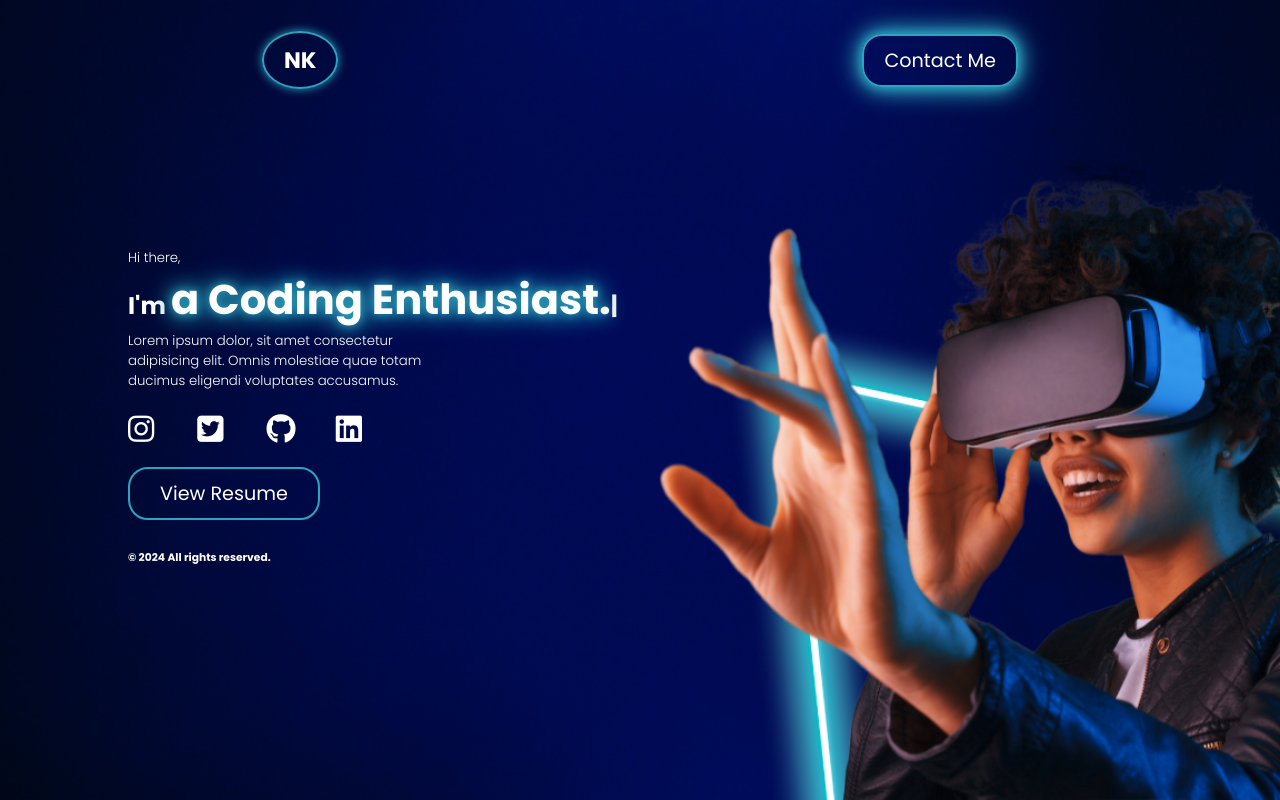
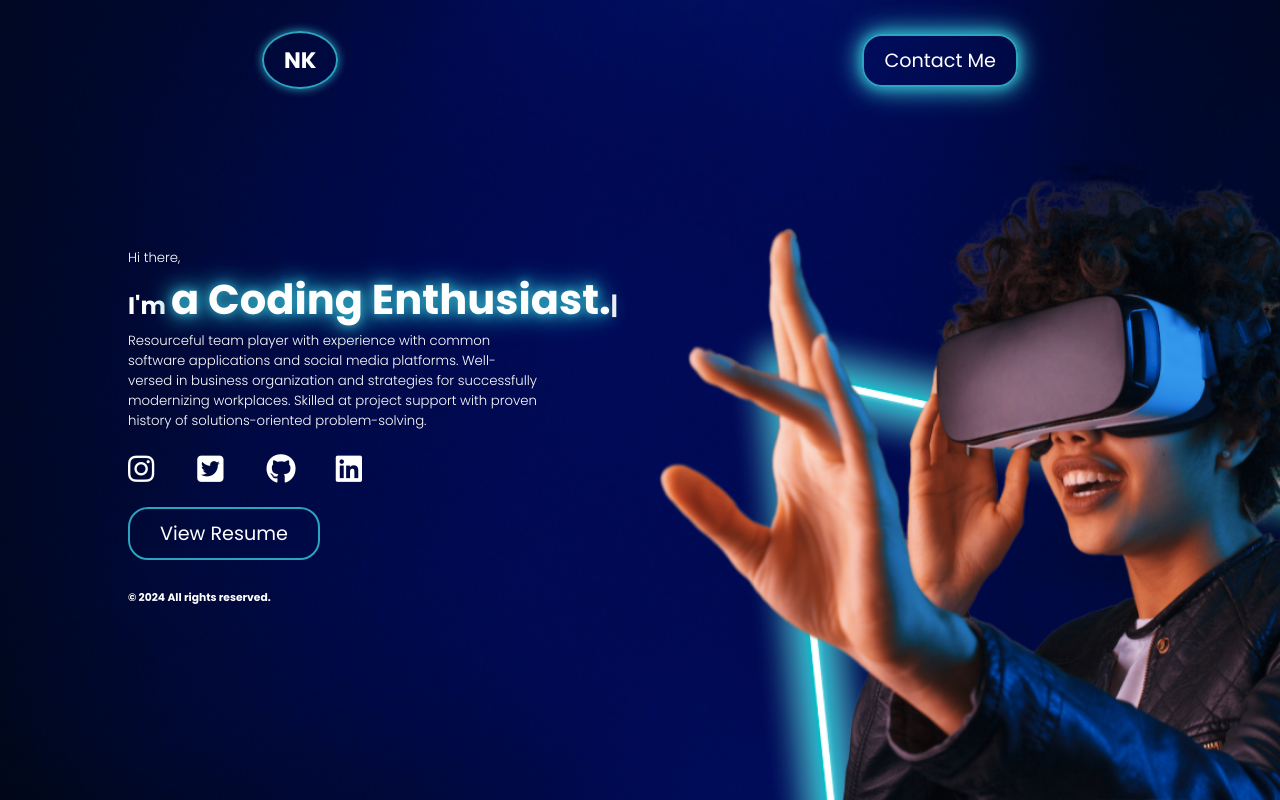
Before and after one commit to vetrinanda/My-Portfolio, a plain HTML site: page index.html in a window 1280 px wide. Drawn offline with nearby package versions, Linux system fonts and the light colour scheme.

Commit message:
Update index.html

```diff
--- a/index.html
+++ b/index.html
@@ -36,8 +36,7 @@
           <span class="typer"></span>
         </div>
         <h5 class="text3">
-          Lorem ipsum dolor, sit amet consectetur adipisicing elit. Omnis
-          molestiae quae totam ducimus eligendi voluptates accusamus.
+          Resourceful team player with experience with common software applications and social media platforms. Well-versed in business organization and strategies for successfully modernizing workplaces. Skilled at project support with proven history of solutions-oriented problem-solving.
         </h5>
         <div class="social">
 
```
